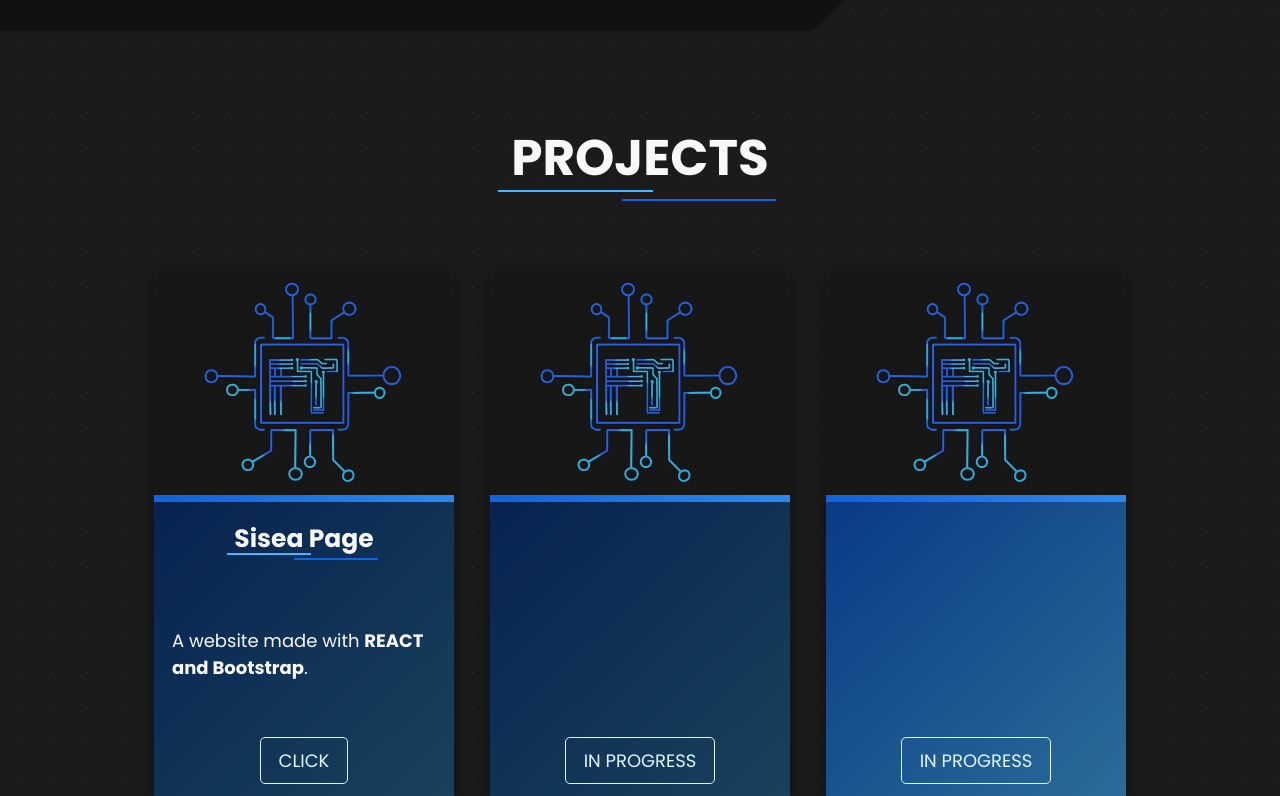
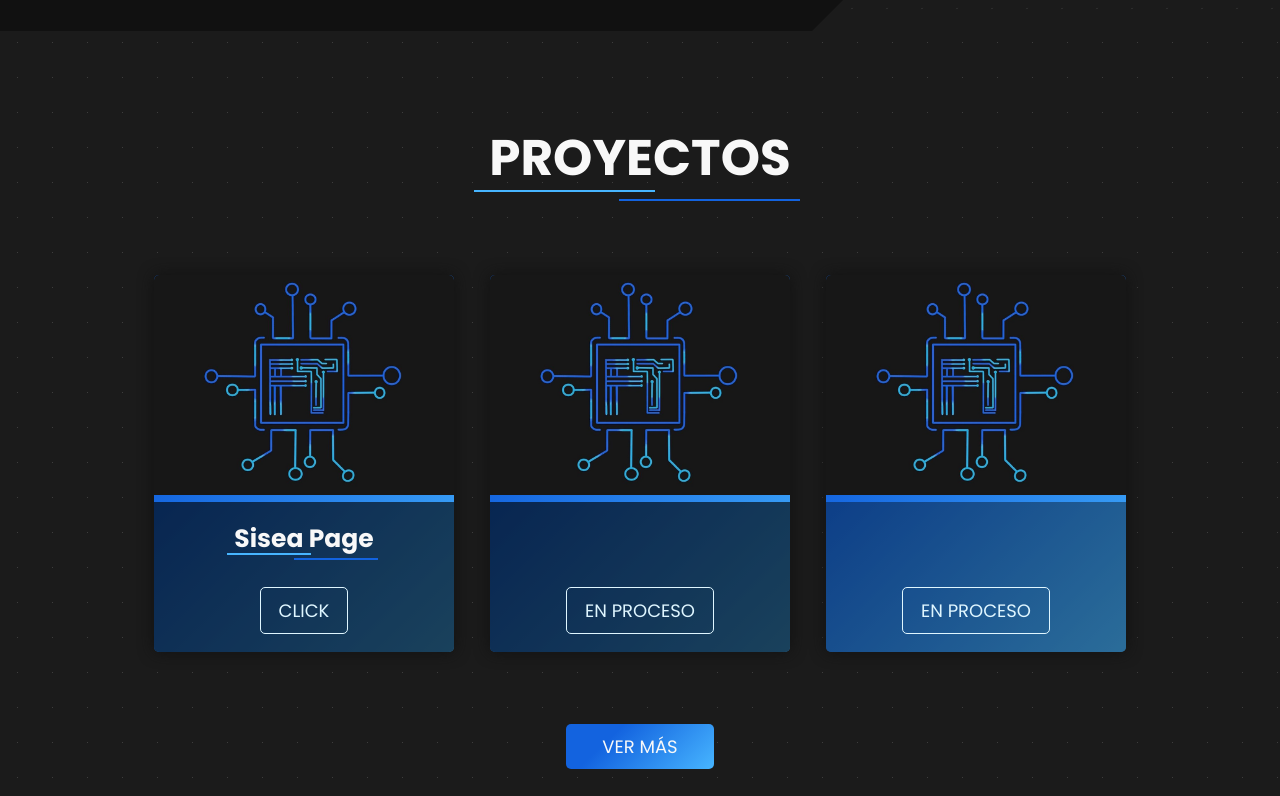
Before and after one commit to Future-TechnologiesCR/Portafolio2, a React (Vite) app: page /#/ in a window 1280 px wide. Shown: the part 1480-2276 px from the top of the page. Built offline with nearby package versions, Linux system fonts and the light colour scheme.

Commit message:
Reestructuracion de proyectos

```diff
--- a/src/Components/Projects/Projects.jsx
+++ b/src/Components/Projects/Projects.jsx
@@ -5,7 +5,7 @@ import { HashLink as NavLink } from "react-router-hash-link";
 const Projects = () => {
   return (
     <section className="projects section scroll-spy-section" id="projects">
-      <h2 className="heading-underline">Projects</h2>
+      <h2 className="heading-underline">Proyectos</h2>
       <div className="wrapper">
         <div className="projects__cards">
           <div className="projects__card">
@@ -21,10 +21,6 @@ const Projects = () => {
               <h3 className="projects__card-title heading-underline">
                 Sisea Page
               </h3>
-              <p className="projects__card-text">
-                A website made with{" "}
-                <span className="bold-text">REACT and Bootstrap</span>.
-              </p>
               <a
                 target="_blank"
                 className="projects__card-link btn"
@@ -48,7 +44,7 @@ const Projects = () => {
               <h3 className="projects__card-title heading-underline"></h3>
               <p className="projects__card-text"></p>
               <a target="_blank" className="projects__card-link btn">
-                In Progress
+                En proceso
               </a>
               <div className="shadow"></div>
             </div>
@@ -67,19 +63,15 @@ const Projects = () => {
                 <span className="bold-text"></span>
               </p>
               <a target="_blank" className="projects__card-link btn">
-                In Progress
+                En proceso
               </a>
               <div className="shadow"></div>
             </div>
           </div>
         </div>
       </div>
-      {/* <a href='#' className='btn'>
-        Show more
-        <div className='shadow'></div>
-      </a> */}
       <NavLink to="/projects" className="btn btn--primary">
-        Show more
+        Ver m&aacute;s
       </NavLink>
     </section>
   );
--- a/src/UI/main.scss
+++ b/src/UI/main.scss
@@ -249,7 +249,7 @@ textarea {
       flex-direction: column;
       justify-content: space-between;
       align-items: center;
-      height: 30rem;
+      height: 15rem;
       padding: 1em;
       overflow: hidden;
       z-index: 0;
```
